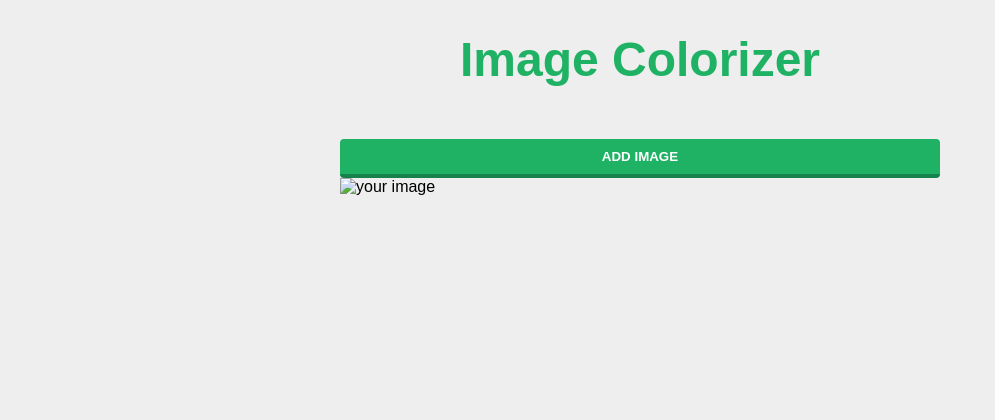
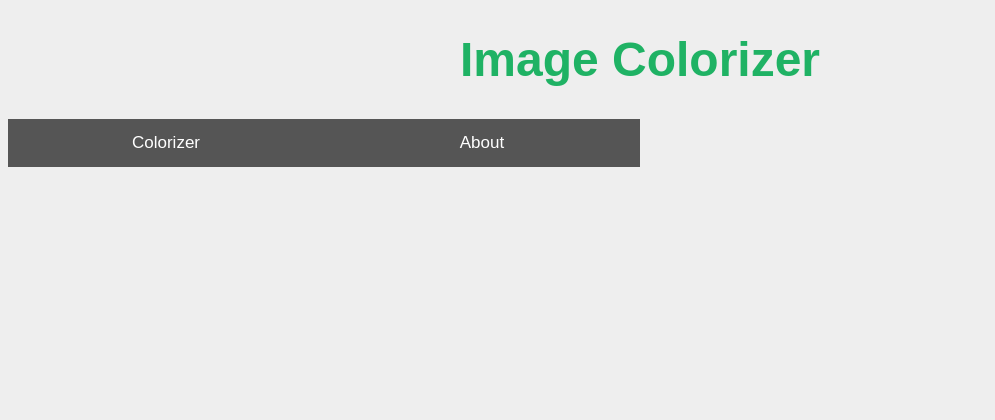
Before and after one commit to mbernhard7/image-colorizer, a Flask app: template templates/main.html in a window 1280 px wide; the page is wider, and only the part inside the window is pictured. Shown: the top 420 px of that part, without its empty margins (0-995 px from the left). After the commit the page ends 167 px from the top of that part, so only its background shows below. Run offline with Flask 2, Linux system fonts and the light colour scheme; the template is opened without the code that fills it, so the values that code supplies are empty.

Commit message:
Adding about tab

```diff
--- a/static/css/style.css
+++ b/static/css/style.css
@@ -2,6 +2,31 @@ body {
   font-family: sans-serif;
   background-color: #eeeeee;
 }
+
+.tablink {
+  background-color: #555;
+  color: white;
+  float: left;
+  border: none;
+  outline: none;
+  cursor: pointer;
+  padding: 14px 16px;
+  font-size: 17px;
+  width: 25%;
+}
+.tablink:hover {
+  background-color: #777;
+}
+
+.tabcontent {
+  color: white;
+  display: none;
+  padding: 100px 20px;
+  height: 100%;
+}
+
+#Colorizer {background-color: red;}
+#About {background-color: orange;}
 
 .file-upload {
   width: 600px;
@@ -37,6 +62,11 @@ body {
 }
 
 .file-upload-content {
+  display: none;
+  text-align: center;
+}
+
+.file-return-content {
   display: none;
   text-align: center;
 }
--- /dev/null
+++ b/static/scripts/tabs.js
@@ -0,0 +1,23 @@
+function openPage(pageName, elmnt, color) {
+  // Hide all elements with class="tabcontent" by default */
+  var i, tabcontent, tablinks;
+  tabcontent = document.getElementsByClassName("tabcontent");
+  for (i = 0; i < tabcontent.length; i++) {
+    tabcontent[i].style.display = "none";
+  }
+
+  // Remove the background color of all tablinks/buttons
+  tablinks = document.getElementsByClassName("tablink");
+  for (i = 0; i < tablinks.length; i++) {
+    tablinks[i].style.backgroundColor = "";
+  }
+
+  // Show the specific tab content
+  document.getElementById(pageName).style.display = "block";
+
+  // Add the specific color to the button used to open the tab content
+  elmnt.style.backgroundColor = color;
+}
+
+// Get the element with id="defaultOpen" and click on it
+document.getElementById("defaultOpen").click();
--- a/templates/main.html
+++ b/templates/main.html
@@ -3,11 +3,16 @@
 <head>
 <link rel="stylesheet" href="/static/css/style.css">
 <script class="jsbin" src="https://ajax.googleapis.com/ajax/libs/jquery/1/jquery.min.js"></script>
-<script src="/static/scripts/main.js"></script>
+<script src="/static/scripts/colorizer.js"></script>
+<script src="/static/scripts/tabs.js"></script>
 </head>
 <body>
 
 <h1 style="color:#1FB264; font-size:300%; text-align:center;">Image Colorizer</h1>
+<button class="tablink" onclick="openPage('Colorizer', this, 'red')" id="defaultOpen">Colorizer</button>
+<button class="tablink" onclick="openPage('About', this, 'orange')">About</button>
+
+<div id="Colorizer" class="tabcontent">
 	<div class="file-upload">
 	  <button class="file-upload-btn" type="button" onclick="$('.file-upload-input').trigger( 'click' )">Add Image</button>
 	  <div class="image-upload-wrap">
@@ -24,6 +29,12 @@
 	    <img class="file-return-image" src="#" alt="your image" />
 	  </div>
 	</div>
+</div>
+
+<div id="About" class="tabcontent">
+	<h2 style="color:#1FB264; font-size:200%; text-align:center;">About</h2>
+	<p>Example text about the project here</p>
+</div>
 
 </body>
 </html>
```
Also changed, not shown: static/scripts/colorizer.js (renamed from static/scripts/main.js). Lines whose indentation alone changed are shown as unchanged.
